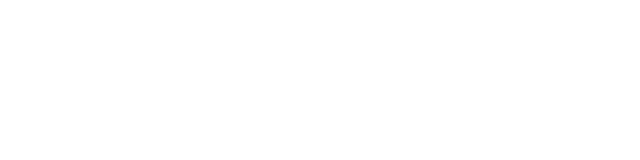
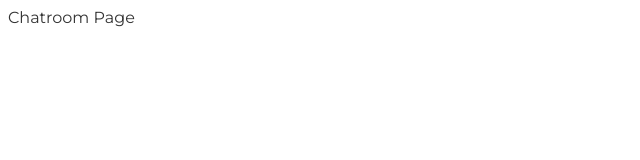
Before and after one commit to mart-anthony-stark/Chat-System-MERN, a React (Vite) app in the folder client/: page /chatroom/1 in a window 1280 px wide. Before the commit this address had no page. Shown: the top 160 px of the page, without its empty margins (0-640 px from the left). Built offline with nearby package versions, Linux system fonts and the light colour scheme.

Commit message:
add chatroom route

```diff
--- a/client/src/App.jsx
+++ b/client/src/App.jsx
@@ -3,6 +3,7 @@
 import Home from "./pages/index";
 import Register from "./pages/Register";
 import Dashboard from "./pages/Dashboard";
+import Chatroom from "./pages/Chatroom";
 
 function App() {
   return (
@@ -13,6 +14,8 @@
           <Route path="/login" element={<Login />} />
           <Route path="/register" element={<Register />} />
           <Route path="/dashboard" element={<Dashboard />} />
+          <Route path="/chatroom/:id" element={<Chatroom />} />
+
         </Routes>
       </Router>
     </div>
```
